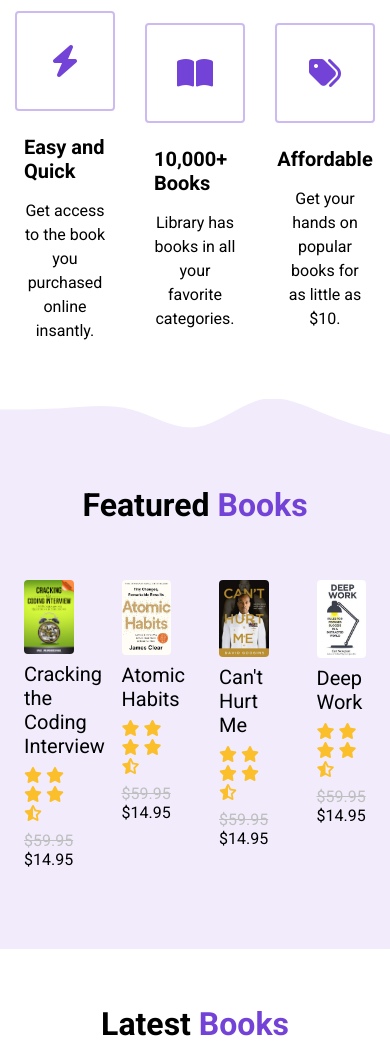
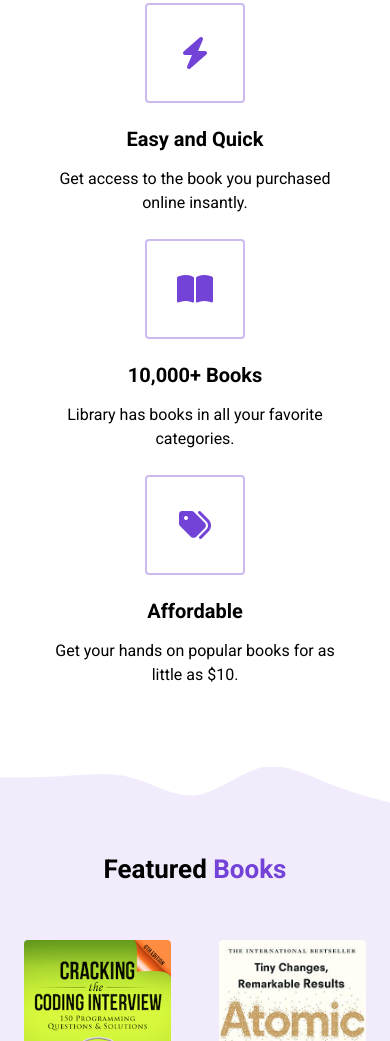
Before and after one commit to GatlinBarrett/Ecommerce-Website, a plain HTML site: page index.html in a window 390 px wide. Shown: the part 959-2000 px from the top of the page. Drawn offline with Linux system fonts and the light colour scheme.

Commit message:
Made it more accessible on smaller devices

```diff
--- a/style.css
+++ b/style.css
@@ -260,14 +260,13 @@ button:active {
 
 .highlight__wrapper {
     display: flex;
-
+    flex-wrap: wrap;
 }
 
 .highlight {
     padding: 0 24px;
     width: calc(100% / 3);
     display: flex;
-    justify-content: center;
     align-items: center;
     flex-direction: column;
 }
@@ -293,6 +292,7 @@ button:active {
 .highlight__subtitle {
     font-size: 20px;
     margin-bottom: 16px;
+    text-align: center;
 }
 
 /* FEATURES */
@@ -384,6 +384,32 @@ footer {
     padding: 0 8px;
 }
 
+/* SMALL PHONES, TABLETS, LARGE SMARTPHONES */
+
+@media (max-width: 768px) {
+    .header__description {
+        padding: 0 24px;
+    }
+
+    h1 {
+        font-size: 40px;
+    }
+
+    h2 {
+        font-size: 26px;
+    }
+
+    button {
+        font-size: 18px;
+    }
+
+    .book {
+        width: 50%;
+    }
+}
+
+/* SMALL PHONES, LARGE SMARTPHONES */
+
 @media (max-width: 550px) {
     .nav__links {
         display: none;
@@ -392,4 +418,13 @@ footer {
     .btn__menu {
         display: block;
     }
+
+    .highlight {
+        width: 100%;
+        margin-bottom: 24px;
+    }
+
+    .highlight:not(:last-child) {
+        margin-bottom: 24px;
+    }
 }
```
